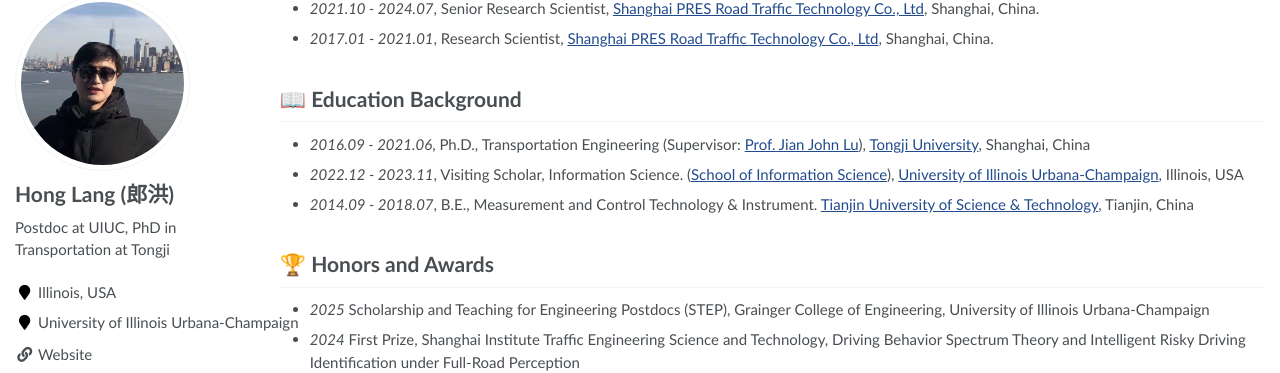
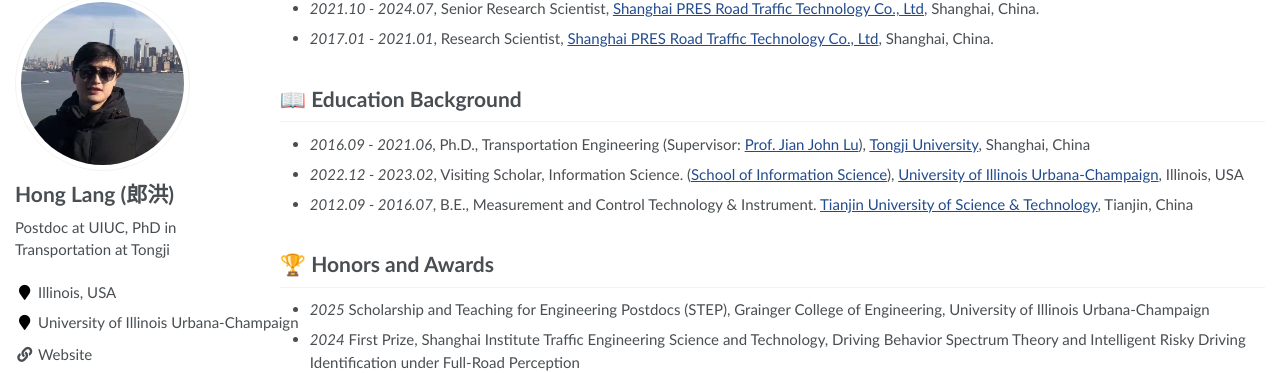
Before and after one commit to IP2RG/honglang, a Jekyll site: the page built from _pages/about.md, in a window 1280 px wide and 900 px high, scrolled down 2955 px. Shown: the part 95-468 px from the top of the window. Built offline with Jekyll 4.4.1, drawn with Linux system fonts in a browser that asks for light colours; some web fonts are replaced.

Commit message:
Update education background with new entries

```diff
--- a/_pages/about.md
+++ b/_pages/about.md
@@ -128,8 +128,8 @@ Zhen Chen; Yingying Xing*; Kexin Fang; Hong Lang; YiChuan Peng; Hongwei Wang
 <span class='anchor' id='-education-background'></span>
 # 📖 Education Background
 - *2016.09 - 2021.06*, Ph.D., Transportation Engineering (Supervisor: [Prof. Jian John Lu](https://tjjt.tongji.edu.cn/szdw1/jsml2/zhjtxxykzgcx1/lj.htm)), [Tongji University](https://en.tongji.edu.cn), Shanghai, China
-- *2022.12 - 2023.11*, Visiting Scholar, Information Science. ([School of Information Science](https://ischool.illinois.edu/)), [University of Illinois Urbana-Champaign](https://illinois.edu/), Illinois, USA
-- *2014.09 - 2018.07*, B.E., Measurement and Control Technology & Instrument. [Tianjin University of Science & Technology](https://en.tust.edu.cn/), Tianjin, China
+- *2022.12 - 2023.02*, Visiting Scholar, Information Science. ([School of Information Science](https://ischool.illinois.edu/)), [University of Illinois Urbana-Champaign](https://illinois.edu/), Illinois, USA
+- *2012.09 - 2016.07*, B.E., Measurement and Control Technology & Instrument. [Tianjin University of Science & Technology](https://en.tust.edu.cn/), Tianjin, China
 
 <span class='anchor' id='-honors-and-awards'></span>
 # 🏆 Honors and Awards
```
